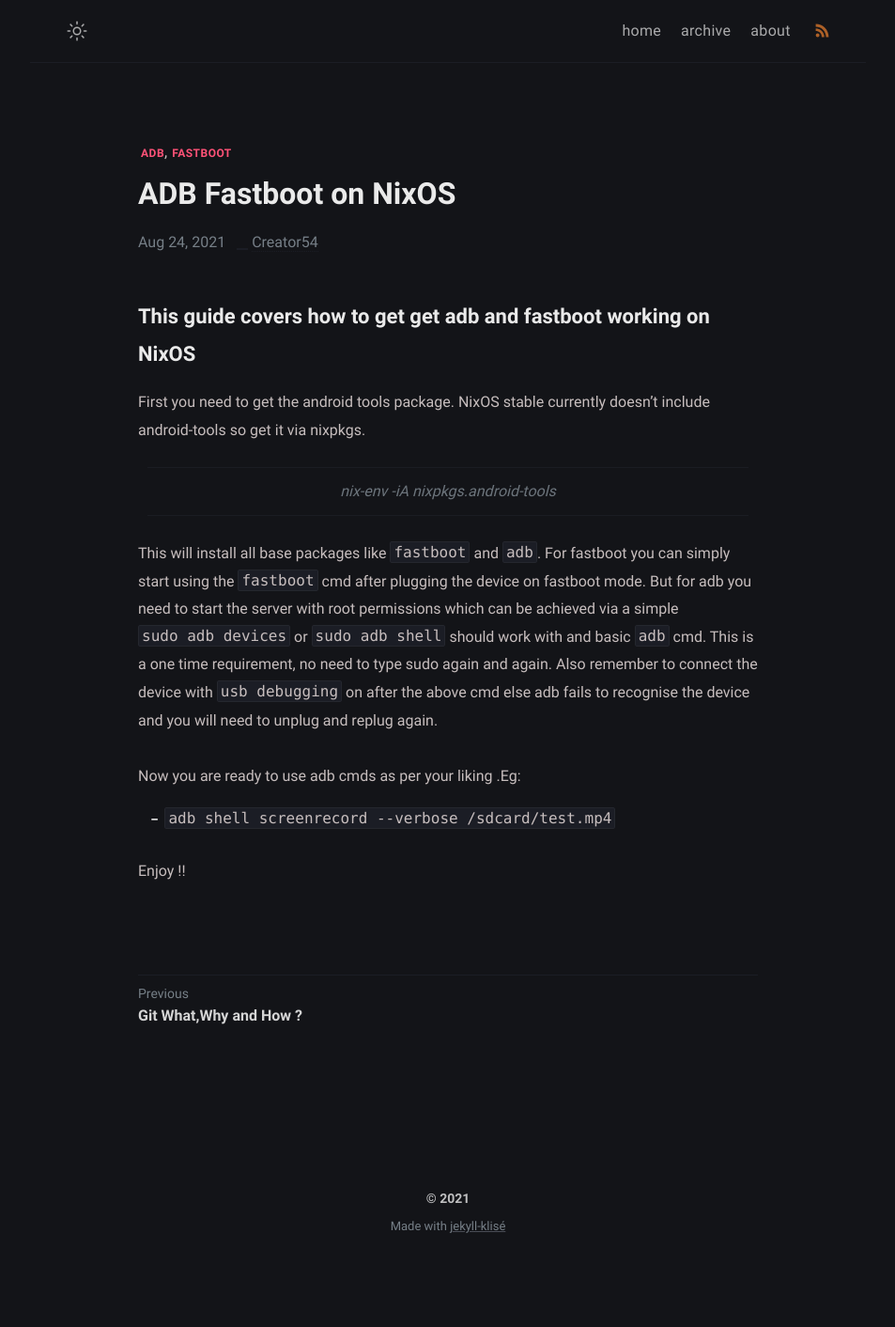
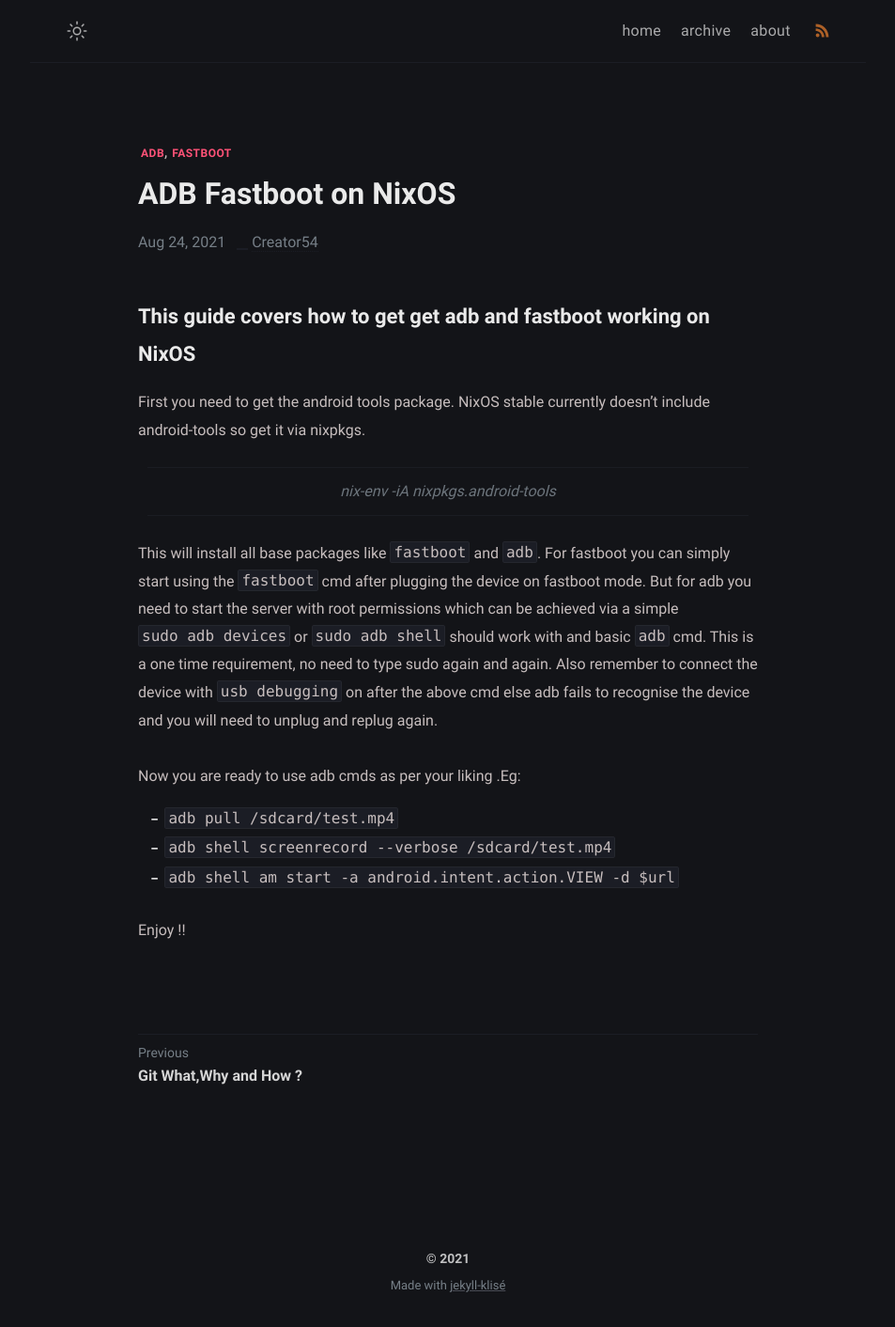
Before and after one commit to Creator54/creator54.github.io, a Jekyll site: the page built from _posts/adb/2021-08-24-adb-fastboot-on-nixos.md, in a window 1280 px wide. Shown: the whole page at 94% size, without its empty margins (163-1116 px from the left). Built offline with Jekyll 4.4.1, drawn with Linux system fonts in a browser that asks for light colours; before the commit the page ends 1349 px from its top, so only the background shows below that.

Commit message:
add some more examples

```diff
--- a/_posts/adb/2021-08-24-adb-fastboot-on-nixos.md
+++ b/_posts/adb/2021-08-24-adb-fastboot-on-nixos.md
@@ -20,6 +20,8 @@ unplug and replug again.
 
 Now you are ready to use adb cmds as per your liking .Eg:
 
+* `adb pull /sdcard/test.mp4`
 * `adb shell screenrecord --verbose /sdcard/test.mp4`
+* `adb shell am start -a android.intent.action.VIEW -d $url`
 
 Enjoy !!
```
